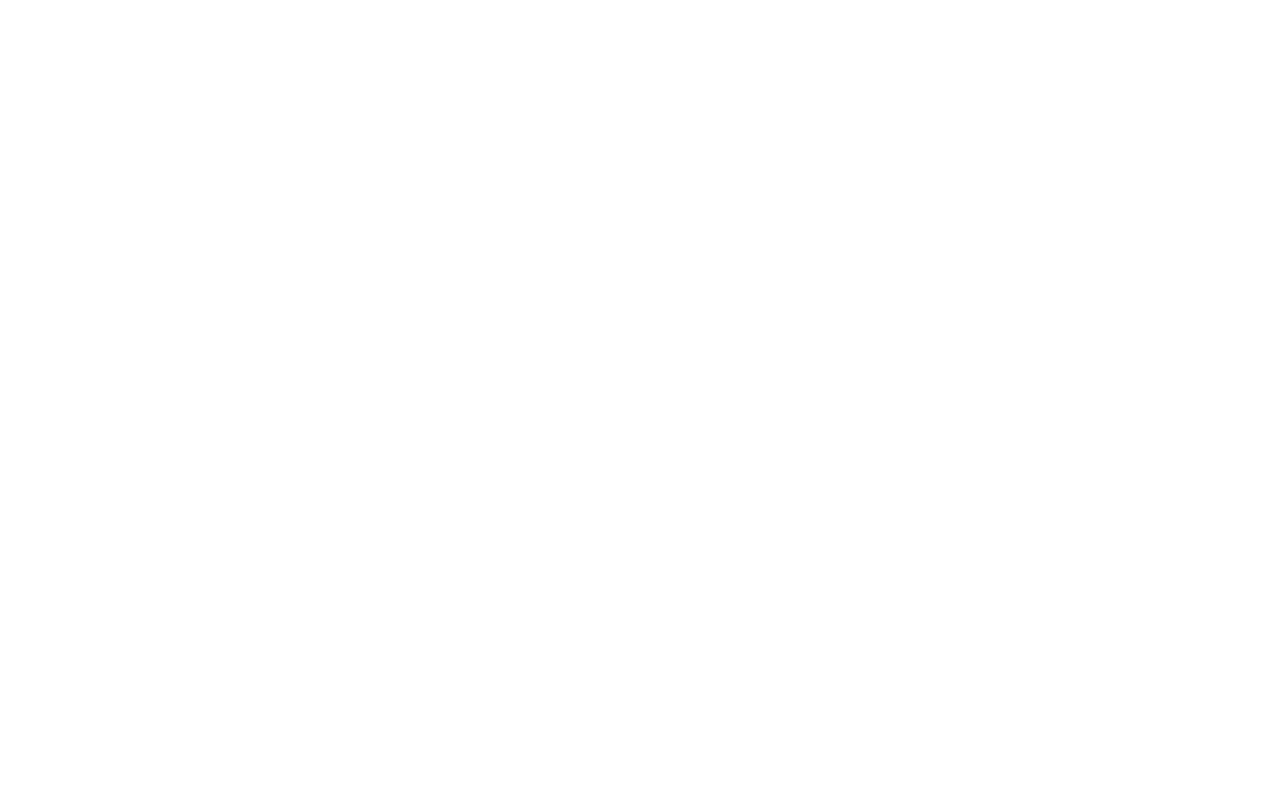
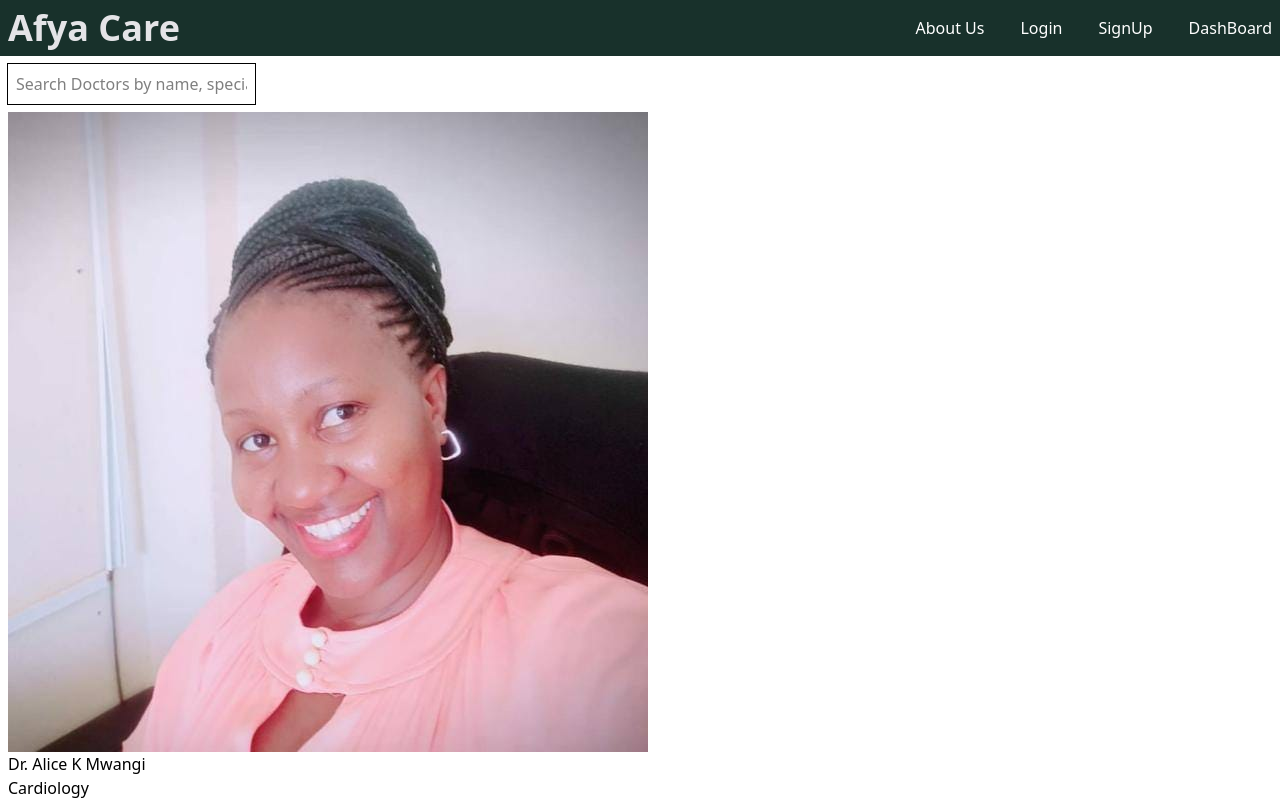
Before and after one commit to Ianmwia/react-capstone-med, a React (Vite) app: page /dashboard in a window 1280 px wide. Before the commit this address had no page. Shown: the top 800 px of the page. Built offline with nearby package versions, Linux system fonts and the light colour scheme.

Commit message:
adding the Dasboard to navbar, and the route wrapped iin the context providers in the app jsx

```diff
--- a/components/Navbar.jsx
+++ b/components/Navbar.jsx
@@ -12,6 +12,7 @@ export default function Navbar(){
             <Link to='/about'>About Us</Link>
             <Link to='/login'>Login</Link>
             <Link to='/signup'>SignUp</Link>
+            <Link to='/dashboard'>DashBoard</Link>
             </div>
         </nav>
         </>
--- a/src/App.jsx
+++ b/src/App.jsx
@@ -2,16 +2,28 @@ import { BrowserRouter, Routes, Route } from 'react-router-dom'
 import About from '../pages/About'
 import LandingPage from '../pages/LandingPage'
 import './App.css'
+import Login from '../pages/LoginPage'
+import Signup from '../pages/SignupPage'
+import { DoctorProvider } from './context/DoctorContext'
+import { SearchProvider } from './context/SearchContext'
+import Dashboard from '../Dashboard/pages/Dashboard'
 
 function App() {
 
   return (
+    <DoctorProvider>
+      <SearchProvider>
         <BrowserRouter>
           <Routes>
             <Route path='/' element={<LandingPage/>} />
             <Route path='/about' element={<About/>} />
+            <Route path='/login' element={<Login/>} />
+            <Route path='/signup' element={<Signup/>} />
+            <Route path='/dashboard' element={<Dashboard/>} />
           </Routes>
         </BrowserRouter>
+      </SearchProvider>
+    </DoctorProvider>
   )
 }
 
```
Lines whose indentation alone changed are shown as unchanged.
